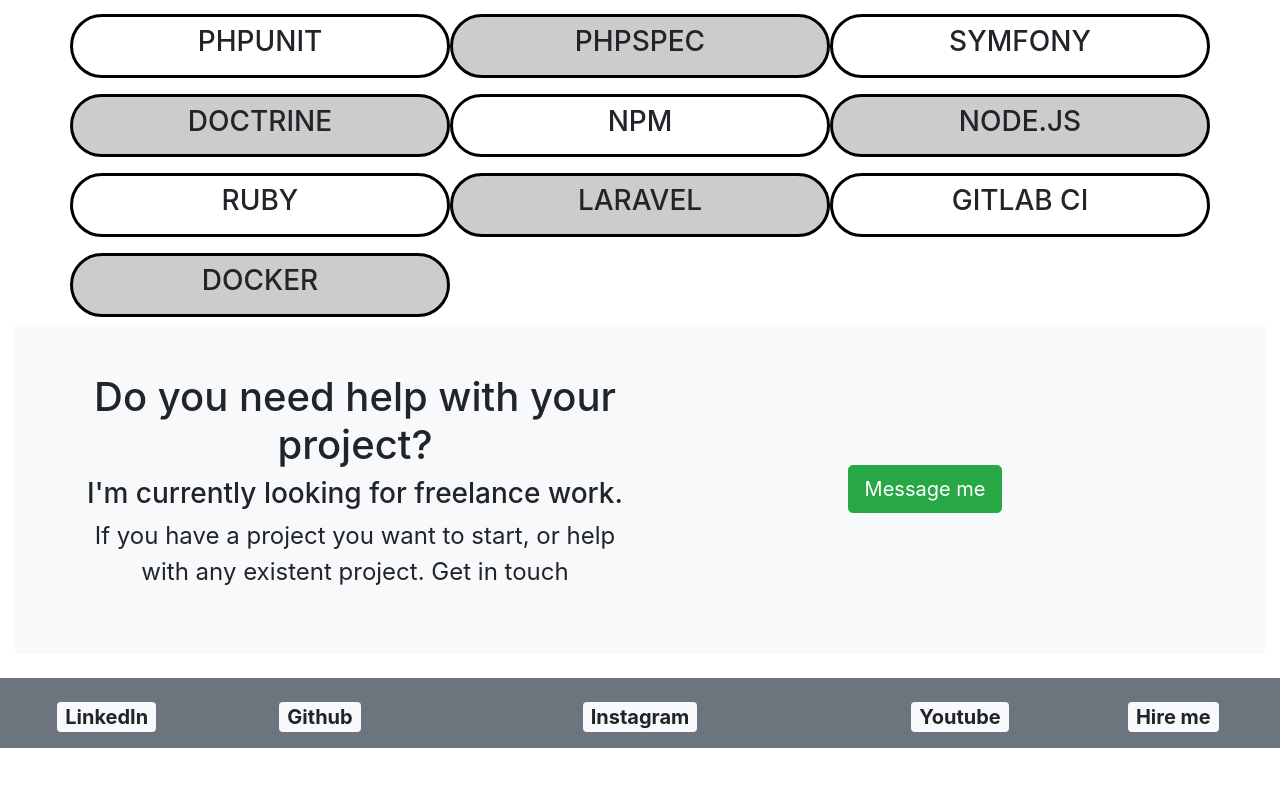
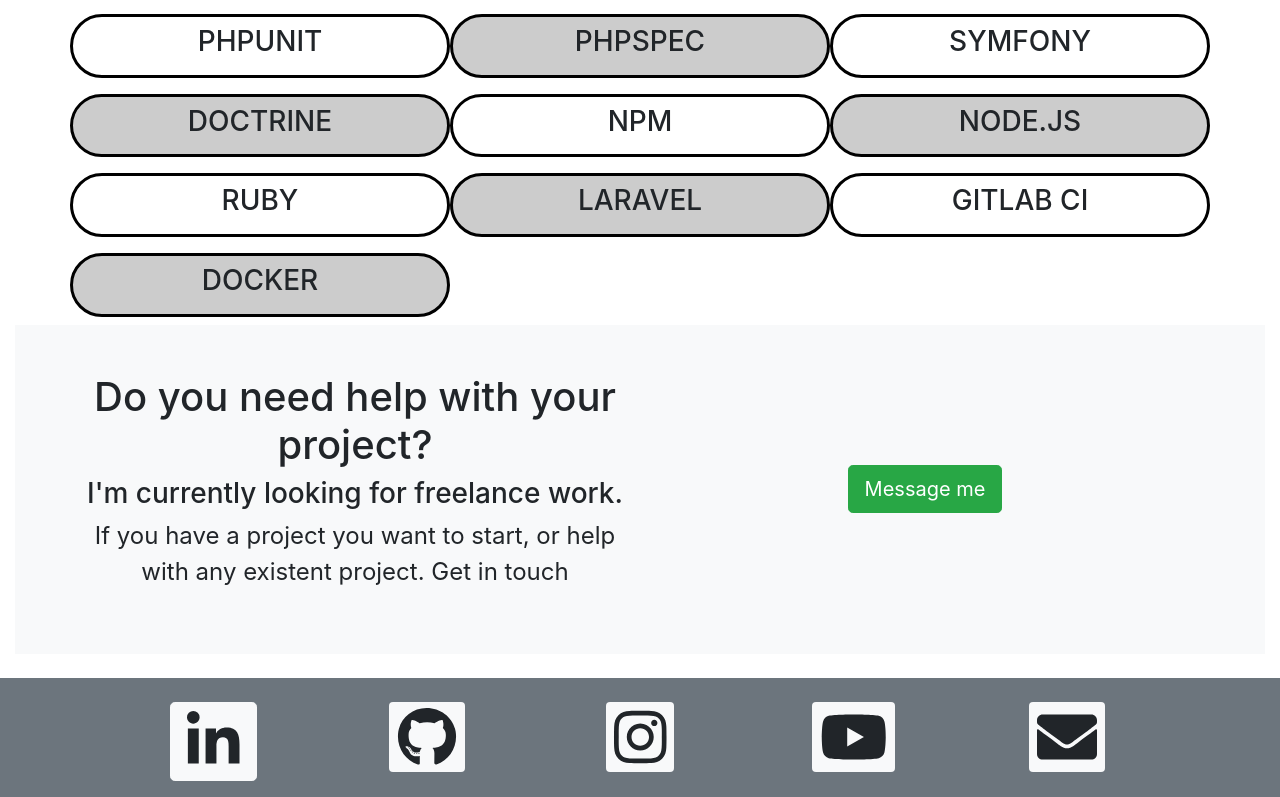
Before and after one commit to a2pr/portafoliov2, a Vue app: page /skills in a window 1280 px wide. Shown: the part 289-1086 px from the top of the page. Before the commit the page ends 1037 px from the top, so only its background shows below. Built offline with nearby package versions, Linux system fonts and the light colour scheme.

Commit message:
update 5-5

```diff
--- a/package.json
+++ b/package.json
@@ -10,6 +10,11 @@
   },
   "dependencies": {
     "@fortawesome/fontawesome-free": "^5.13.0",
+    "@fortawesome/fontawesome-svg-core": "^1.2.35",
+    "@fortawesome/free-brands-svg-icons": "^5.15.3",
+    "@fortawesome/free-regular-svg-icons": "^5.15.3",
+    "@fortawesome/free-solid-svg-icons": "^5.15.3",
+    "@fortawesome/vue-fontawesome": "^2.0.2",
     "core-js": "^3.6.4",
     "vue": "^2.6.11",
     "vue-router": "^3.1.6",
--- a/src/components/footer.vue
+++ b/src/components/footer.vue
@@ -1,21 +1,32 @@
 <template>
   <div class="container-fluid bg-secondary py-3">
+<!--    continue here missing mobile config-->
     <div class="text-center mt-2">
       <div class="row">
-                <div class="col-2">
-                    <a class="badge badge-light" href="https://www.linkedin.com/in/andrespayema" target="_blank">LinkedIn</a>
+        <div class="col-2 offset-1">
+          <a class="btn btn-lg btn-light" href="https://www.linkedin.com/in/andrespayema" target="_blank">
+            <font-awesome-icon size="3x" :icon="['fab', 'linkedin-in']"/>
+          </a>
         </div>
         <div class="col-2">
-                    <a class="badge badge-light" href="https://github.com/a2pr" target="_blank"> Github</a>
-                </div>
-                <div class="col-4">
-                    <a class="badge badge-light" href="https://www.instagram.com/payemastech/" target="_blank">Instagram</a>
+          <a class="badge badge-light" href="https://github.com/a2pr" target="_blank">
+            <font-awesome-icon size="3x" :icon="['fab', 'github']"/>
+          </a>
         </div>
         <div class="col-2">
-                    <a class="badge badge-light" href="https://www.youtube.com/channel/UCwP1bNJCqKg9qHGi2Mgz0DA" target="_blank">Youtube</a>
+          <a class="badge badge-light" href="https://www.instagram.com/payemastech/" target="_blank">
+            <font-awesome-icon size="3x" :icon="['fab', 'instagram']"/>
+          </a>
         </div>
         <div class="col-2">
-                    <a class="badge badge-light" href="mailto:a2payema.work@gmail.com?subject=Hello%20andres" target="_blank"> Hire me </a>
+          <a class="badge badge-light" href="https://www.youtube.com/channel/UCwP1bNJCqKg9qHGi2Mgz0DA" target="_blank">
+            <font-awesome-icon size="3x" :icon="['fab', 'youtube']"/>
+          </a>
+        </div>
+        <div class="col-2">
+          <a class="badge badge-light" href="mailto:a2payema.work@gmail.com?subject=Hello%20andres" target="_blank">
+            <font-awesome-icon size="3x" :icon="['fas', 'envelope']"/>
+          </a>
         </div>
       </div>
     </div>
@@ -30,7 +41,7 @@
 
 <style scoped>
 
-    a{
+a {
   font-size: 1.25rem;
 }
 </style>
--- a/src/main.js
+++ b/src/main.js
@@ -3,6 +3,13 @@
 import VueRouter from 'vue-router'
 import {routes} from './routes'
 import {store} from './content/main'
+import { library } from '@fortawesome/fontawesome-svg-core'
+import { FontAwesomeIcon } from '@fortawesome/vue-fontawesome'
+import { faEnvelope } from '@fortawesome/free-solid-svg-icons'
+import {faGithub, faInstagram, faLinkedinIn, faYoutube} from '@fortawesome/free-brands-svg-icons'
+
+library.add( faGithub,faLinkedinIn, faInstagram, faYoutube, faEnvelope)
+
 
 Vue.config.productionTip = false;
 Vue.use(VueRouter);
@@ -16,6 +23,9 @@
     }
 });
 
+Vue.component('font-awesome-icon', FontAwesomeIcon)
+Vue.config.productionTip = false
+
 new Vue({
     router,
     store,
```
Also changed, not shown: 1 other file (tests, documents, lock files or other folders). Lines whose indentation alone changed are shown as unchanged.
